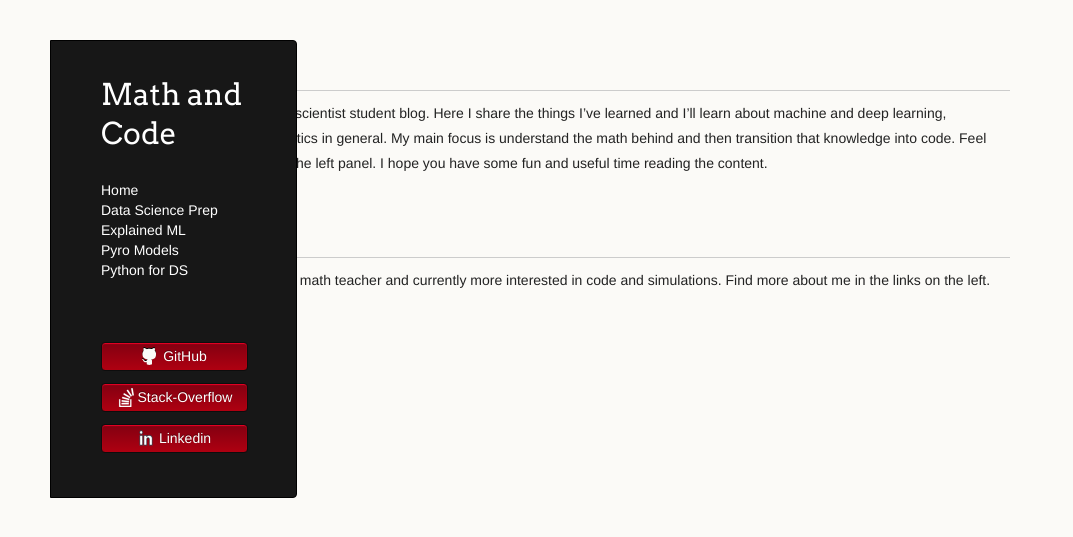
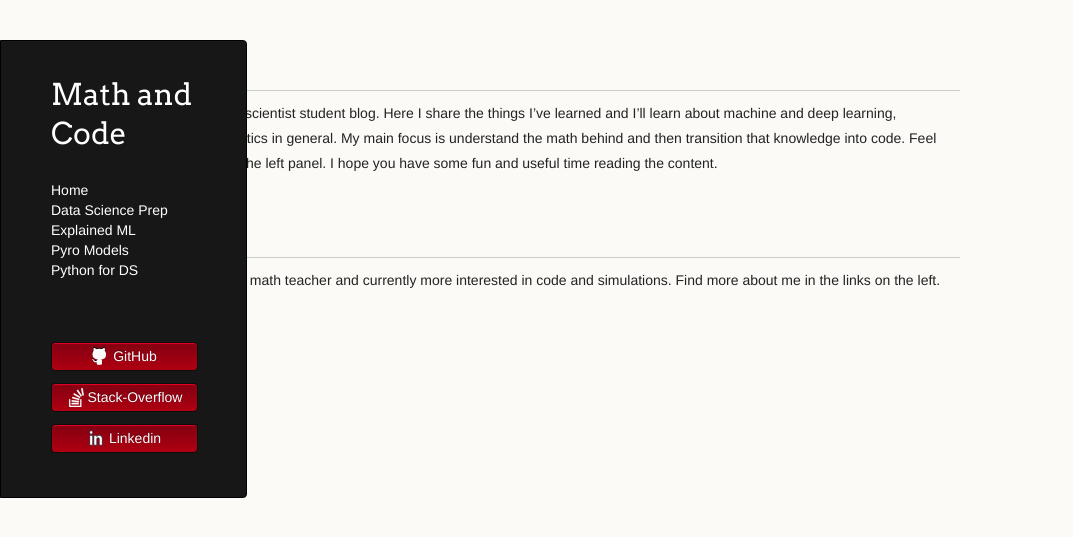
Before and after one commit to LemonPy29/LemonPy29.github.io, a Jekyll site: the page built from index.md, in a window 1280 px wide. Shown: the top 537 px of the page, without its empty margins (0-1073 px from the left). Built offline with Jekyll 4.4.1, drawn with Linux system fonts in a browser that asks for light colours; nearby versions of some CDN libraries; the repository's description, which GitHub fills in, is left out; our own code applies the rules of GitHub Pages for plain Markdown files.

Commit message:
update css

```diff
--- a/_sass/jekyll-theme-dinky.scss
+++ b/_sass/jekyll-theme-dinky.scss
@@ -28,12 +28,11 @@ time, mark, audio, video {
 
 body {
   padding: 10px 50px 0 0px;
-  width: 1024px;
   font-family: "Helvetica Neue", Helvetica, Arial, sans-serif;
   font-size: 14px;
   color: #232323;
   background-color: #FBFAF7;
-  margin: 0 0 0 50px;
+  margin: 0;
   line-height: 1.8em;
   -webkit-font-smoothing: antialiased;
 }
```
